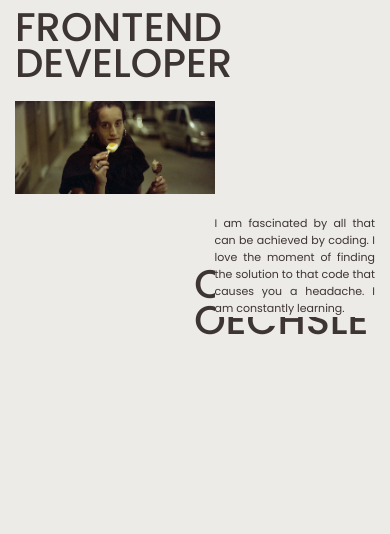
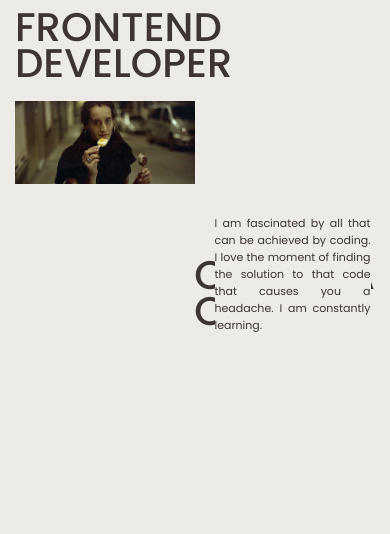
Before and after one commit to CristinaOe/portfolio_feb, a PHP site: page / in a window 390 px wide. Shown: the part 38-572 px from the top of the page. Run offline with PHP 8.4, Linux system fonts and the light colour scheme; some libraries are stand-ins or nearby versions.

Commit message:
media query

```diff
--- a/css/mediaquery.css
+++ b/css/mediaquery.css
@@ -21,14 +21,14 @@
     margin-left: 15px;
   }
   .cris-img {
-    max-width: 200px;
+    max-width: 180px;
     margin-left: 0;
   }
 
   .about-text {
     margin-right: 15px;
     font-size: 11px;
-    max-width: 45%;
+    max-width: 40%;
     top: 30%;
     left: 55%;
   }
```
